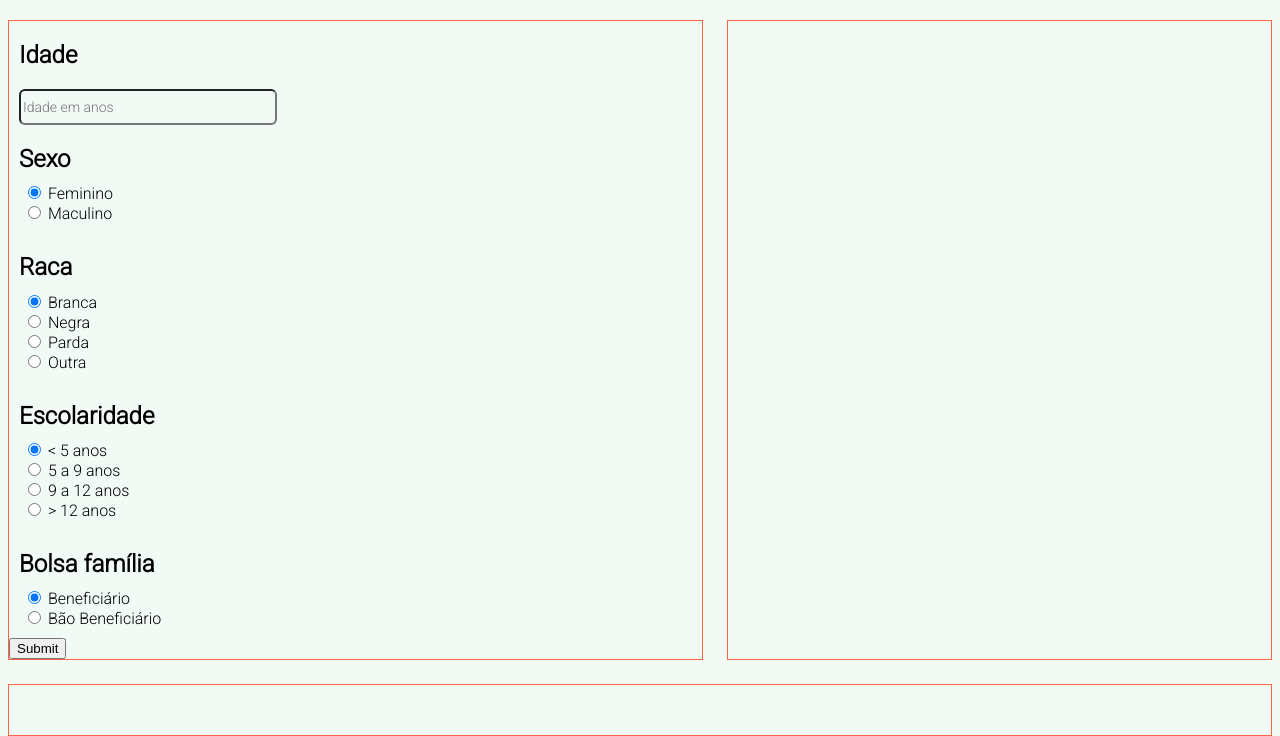
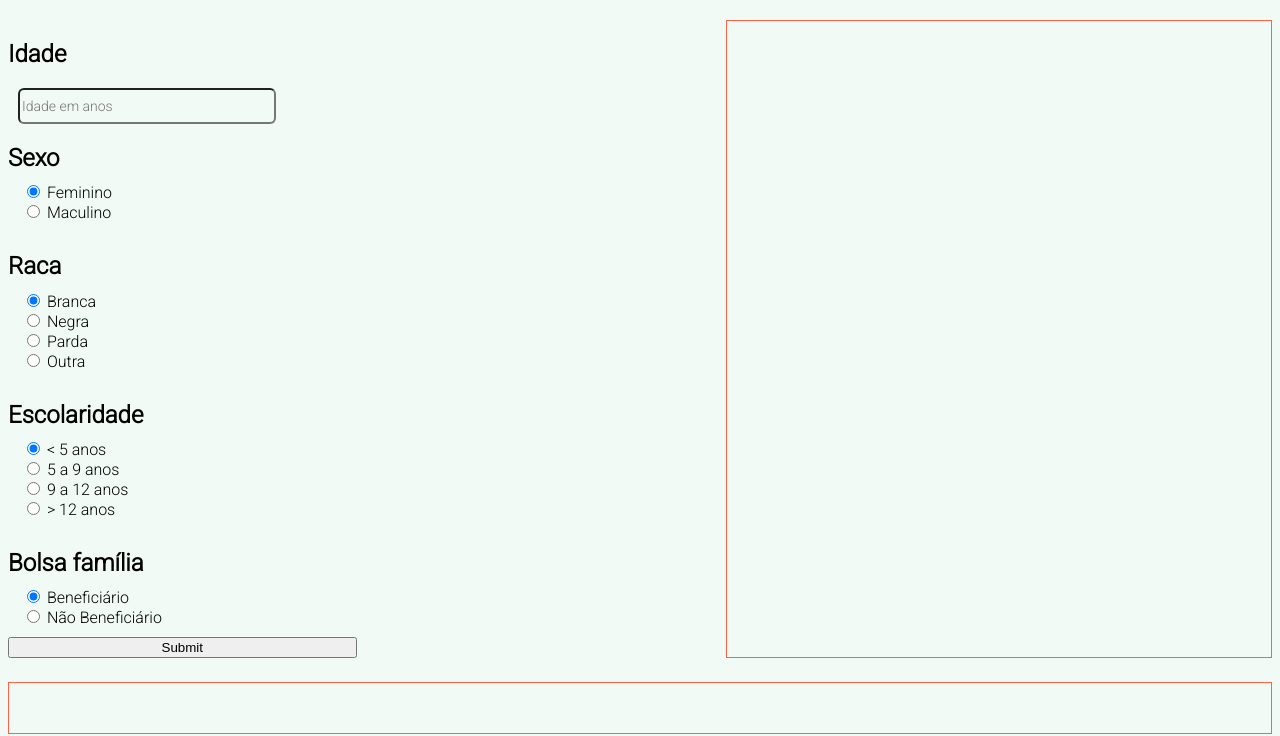
Before and after one commit to rodriguesmsb/TBPrediction, a Flask app: page / in a window 1280 px wide. Shown: the part 142-878 px from the top of the page. Run offline with Flask 2, Linux system fonts and the light colour scheme.

Commit message:
rebuild layou

```diff
--- a/app/static/styles/sytle.css
+++ b/app/static/styles/sytle.css
@@ -1,5 +1,4 @@
 /**********************************************************************************************/
-
 #container{
     display: grid;
     grid-template-rows: auto 1fr auto;
@@ -7,10 +6,12 @@
     height:97vh;
 }
 
+
 body{
     background-color:#F2FAF5;
     font-family: 'Roboto', sans-serif;
 }
+
 
 header{
     background-color:darkseagreen;
@@ -20,6 +21,7 @@ header{
     height: 130px;
 }
 
+
 footer{
     border: 1px solid tomato;
     grid-column: 1/span 12;
@@ -27,29 +29,36 @@ footer{
     height: 50px;
 }
 
+/*
 .side_bar{
     border: 1px solid tomato;
     grid-column: 1/span 6;
     grid-row: 2 /span 1;
     display: grid;
-    grid-template-rows: auto auto;
 }
+*/
 
-.result_area{
-    border: 1px solid tomato;
-    grid-column: 7 /span 6;
-    grid-row: 2 /span 1;
-}
 
 .social{
     grid-column: 1/ span 6;
-    grid-row: 2/ span 1;
+    display: grid;
 }
 
-.form_label{
-    margin-left: 10px;
 
 
+
+.field_social{
+    border-width: 0px;
+    margin-top: -15px;
+    grid-column: 1 / span 2;
+    display: grid;
+}
+
+.field_clinical{
+    border-width: 0px;
+    margin-top: -15px;
+    grid-column: 2 / span 2;
+    display: grid;
 }
 
 .number_input{
@@ -60,9 +69,11 @@ footer{
     background-color: #F2FAF5;
     font-family: 'Roboto', sans-serif;
     font-size: 14px;
+    grid-column: 1 / span 2;
 }
 
-.field_social{
-    border-width: 0px;
-    margin-top: -15px;
+.result_area{
+    border: 1px solid tomato;
+    grid-column: 7 /span 6;
+    grid-row: 2 /span 1;
 }
--- a/app/templates/index.html
+++ b/app/templates/index.html
@@ -20,7 +20,6 @@
 
         </header>
 
-        <div class="side_bar">
 
             <!--<h1 style="margin-left:10px">Entre com as características do indivíduo</h1>-->
 
@@ -106,37 +105,19 @@
 
                 <div>
                     <input type="radio" id="non_ben" name="bf" value="0">
-                      <label for="non_ben">Bão Beneficiário</label>
+                    <label for="non_ben">Não Beneficiário</label>
                 </div>
             </fieldset>
 
 
-
-
-
-
             <input type="submit">
-
-
-
-
 
 
         </form>
 
 
 
-
-
-
-        </div>
-
         <div class="result_area">
-
-
-
-
-
 
 
 
```
Lines whose indentation alone changed are shown as unchanged.
